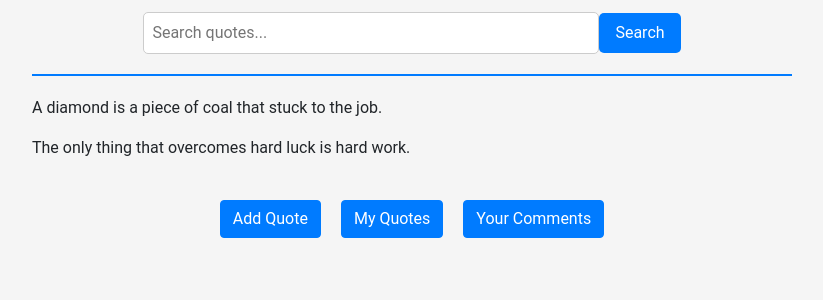
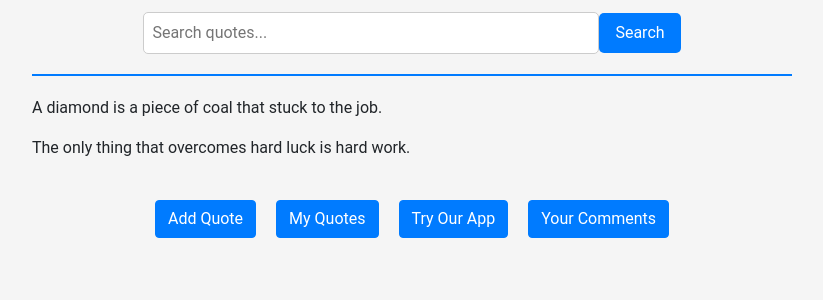
Before and after one commit to Jagadeesh4/WEBPROGRAMMING, a Flask app: template Final_Project/templates/dashboard.html in a window 1280 px wide. Shown: the part 182-482 px from the top of the page, without its empty margins (228-1051 px from the left). Run offline with Flask 3, Linux system fonts and the light colour scheme; the template is opened without the code that fills it, so the values that code supplies are empty; some libraries are stand-ins or nearby versions.

Commit message:
Update dashboard.html

```diff
--- a/Final_Project/templates/dashboard.html
+++ b/Final_Project/templates/dashboard.html
@@ -139,6 +139,9 @@
         <button class="btn btn-primary action-button" @click="goToMyQuotes">
             My Quotes
         </button>
+		<button class="btn btn-primary action-button" @click="tryOurApp">
+            Try Our App
+        </button>
         <button class="btn btn-primary action-button" @click="viewUserComments">
             Your Comments
         </button>
@@ -165,6 +168,9 @@
             goToMyQuotes() {
                 window.location.href = "/my_quotes";
             },
+			tryOurApp() {
+                window.location.href = "/try_our_app";
+            },
             viewUserComments() {
                 window.location.href = "/view_user_comments"; // Redirect to view_user_comments route
             },
@@ -181,6 +187,5 @@
 
     app.mount("#app");
 </script>
-
 </body>
 </html>
```
